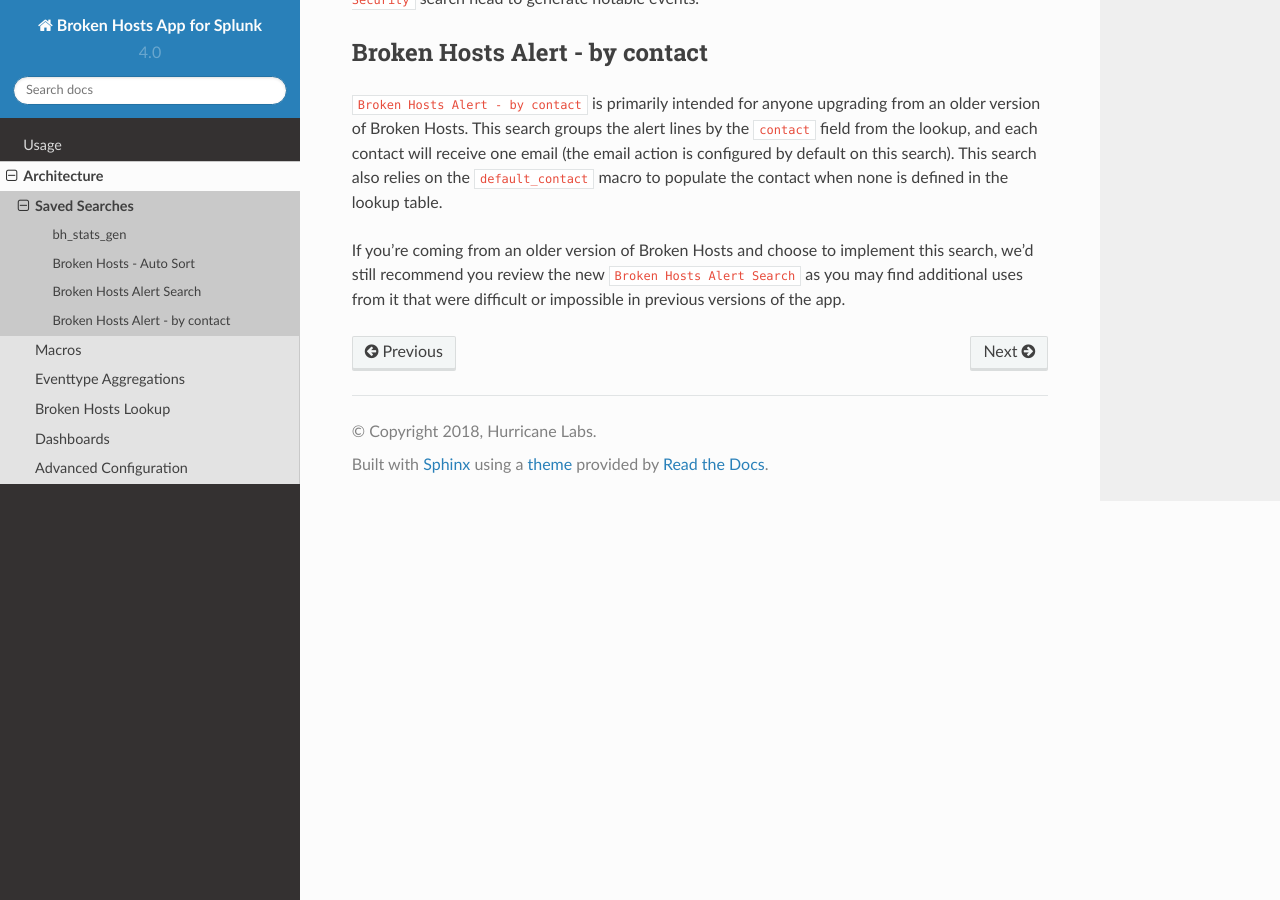
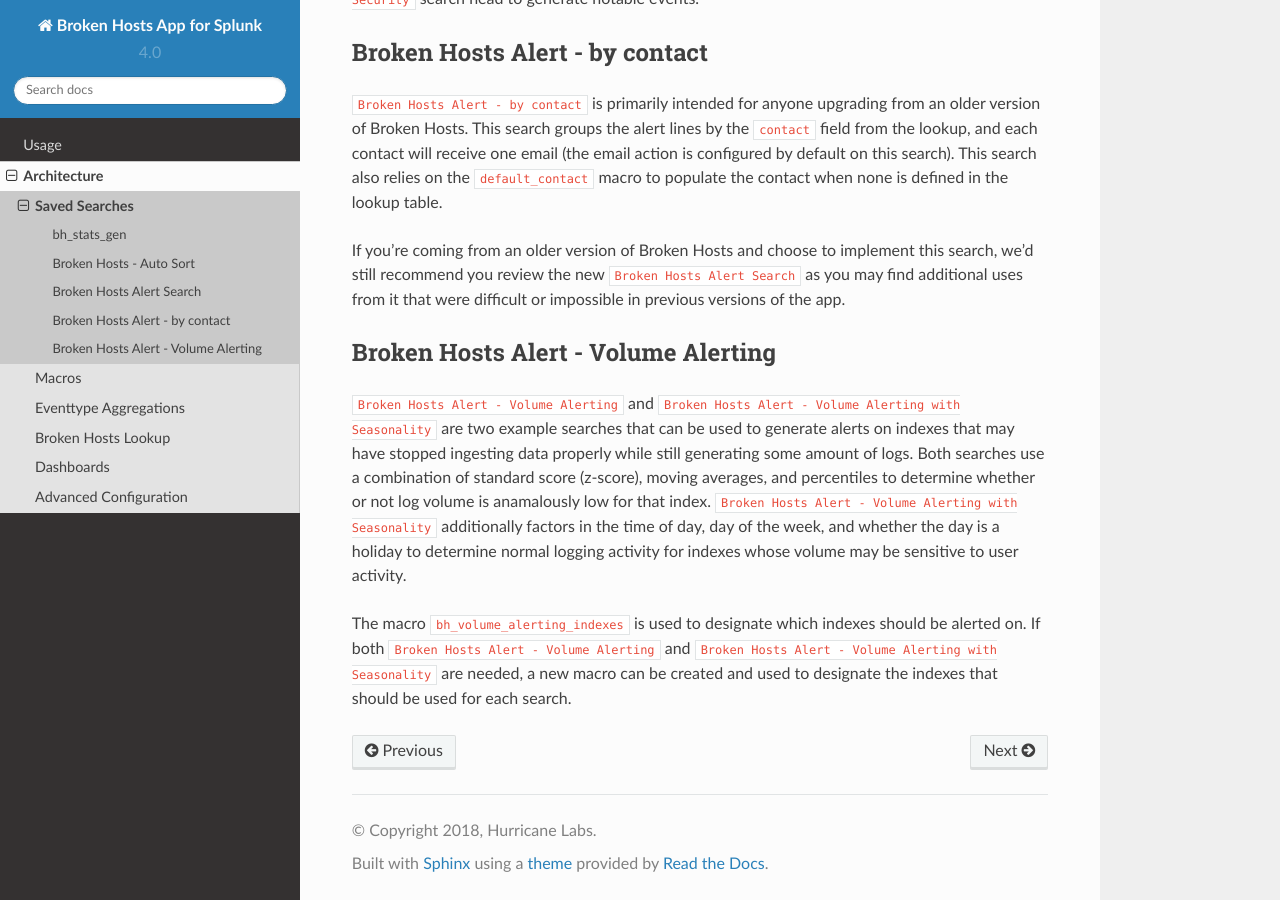
Before and after one commit to HurricaneLabs/brokenhosts, a Sphinx documentation site: the page built from docs/architecture/searches.rst, in a window 1280 px wide and 900 px high, scrolled down 998 px. Built offline with Sphinx 7.4.7 and the Read the Docs theme 2.0.0, drawn with Linux system fonts in a browser that asks for light colours.

Commit message:
Finishing up docs, adding seasonality search

```diff
--- a/docs/architecture/lookups.rst
+++ b/docs/architecture/lookups.rst
@@ -67,3 +67,4 @@ follows:
 23. Entries where index=\* AND sourcetype=\* AND lateSecs is permanently modified
 24. Entries where index=\* AND host=\* AND lateSecs is permanently modified
 25. Entries where sourcetype=\* AND host=\* AND lateSecs is permanently modified
+26. Default entries
--- a/docs/architecture/searches.rst
+++ b/docs/architecture/searches.rst
@@ -53,3 +53,20 @@ none is defined in the lookup table.
 If you're coming from an older version of Broken Hosts and choose to implement this search, we'd
 still recommend you review the new ``Broken Hosts Alert Search`` as you may find additional uses
 from it that were difficult or impossible in previous versions of the app.
+
+Broken Hosts Alert - Volume Alerting
+------------------------------------
+
+``Broken Hosts Alert - Volume Alerting`` and
+``Broken Hosts Alert - Volume Alerting with Seasonality`` are two example searches that can be used
+to generate alerts on indexes that may have stopped ingesting data properly while still generating
+some amount of logs. Both searches use a combination of standard score (z-score), moving averages,
+and percentiles to determine whether or not log volume is anamalously low for that index.
+``Broken Hosts Alert - Volume Alerting with Seasonality`` additionally factors in the time of day,
+day of the week, and whether the day is a holiday to determine normal logging activity for indexes
+whose volume may be sensitive to user activity.
+
+The macro ``bh_volume_alerting_indexes`` is used to designate which indexes should be alerted on.
+If both ``Broken Hosts Alert - Volume Alerting`` and
+``Broken Hosts Alert - Volume Alerting with Seasonality`` are needed, a new macro can be created
+and used to designate the indexes that should be used for each search.
```
Also changed, not shown: README.md (+1 -0 lines), docs/architecture/macros.rst (+8 -0 lines), 1 other file.
